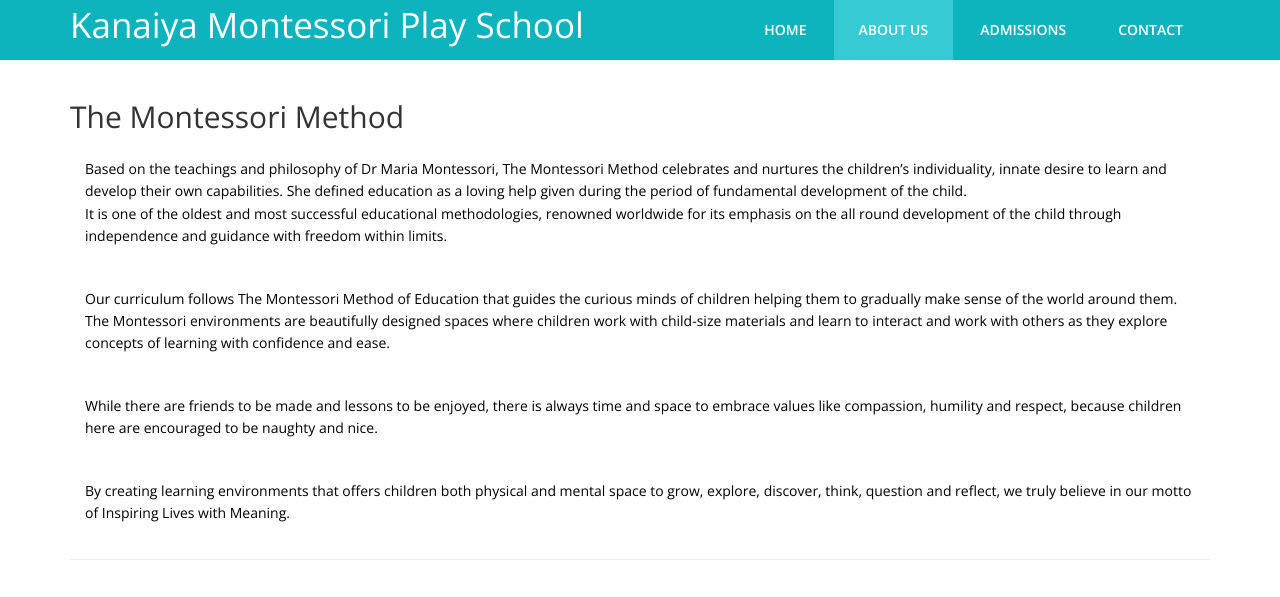
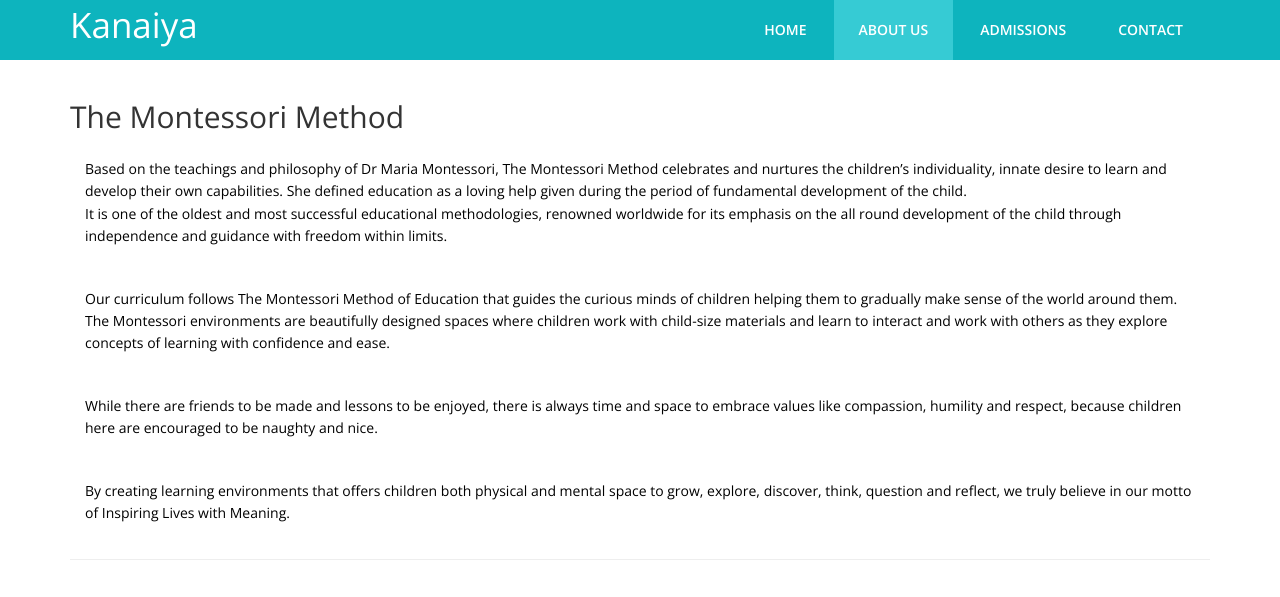
Before and after one commit to Priyankavprk/kanaiya, a website: page public/about.html in a window 1280 px wide. Shown: the top 597 px of the page. Drawn offline with nearby package versions, Linux system fonts and the light colour scheme.

Commit message:
name change

```diff
--- a/public/about.html
+++ b/public/about.html
@@ -36,7 +36,7 @@
 					<span class="icon-bar"></span>
 					<span class="icon-bar"></span>
 				</button>
-				<a class="navbar-brand" href="index.html"><span>Kanaiya Montessori Play School</span></a>
+				<a class="navbar-brand" href="index.html"><span>Kanaiya</span></a>
 			</div>
 			<div class="navbar-collapse collapse">
 				<div class="menu">
```
Also changed, not shown: public/admission.html (+1 -1 lines), public/index.html (+1 -1 lines).
